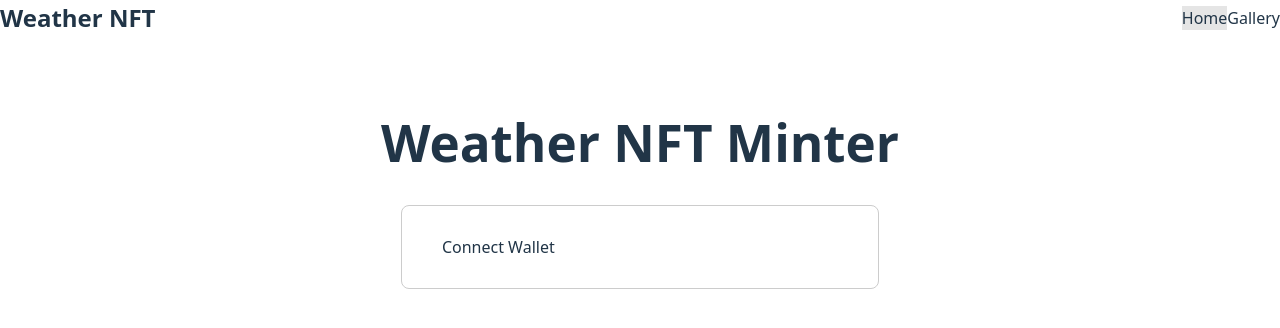
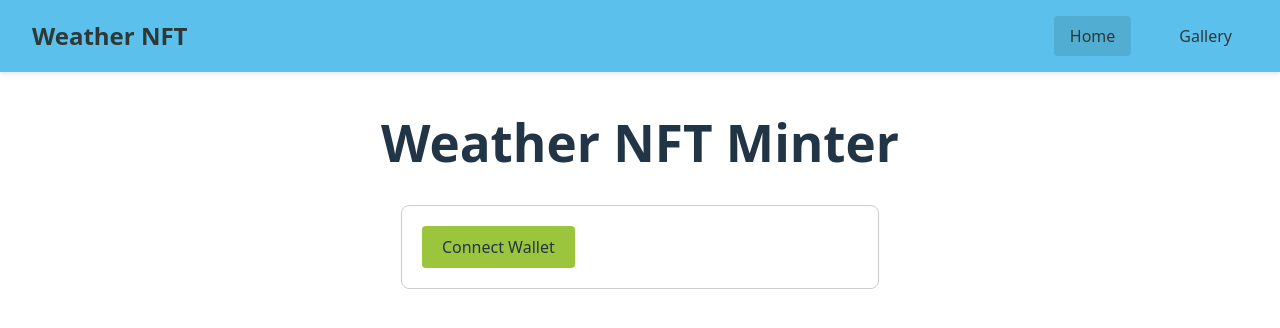
Before and after one commit to sunny-lads-group/weather-boyz, a React (Vite) app in the folder frontend/: page / in a window 1280 px wide. Shown: the top 328 px of the page. Built offline with nearby package versions, Linux system fonts and the light colour scheme.

Commit message:
Fixed forgotten include for variables file

```diff
--- a/frontend/src/index.css
+++ b/frontend/src/index.css
@@ -1,3 +1,5 @@
+@import "./assets/styles/variables.css";
+
 :root {
   font-family: system-ui, Avenir, Helvetica, Arial, sans-serif;
   line-height: 1.5;
```
